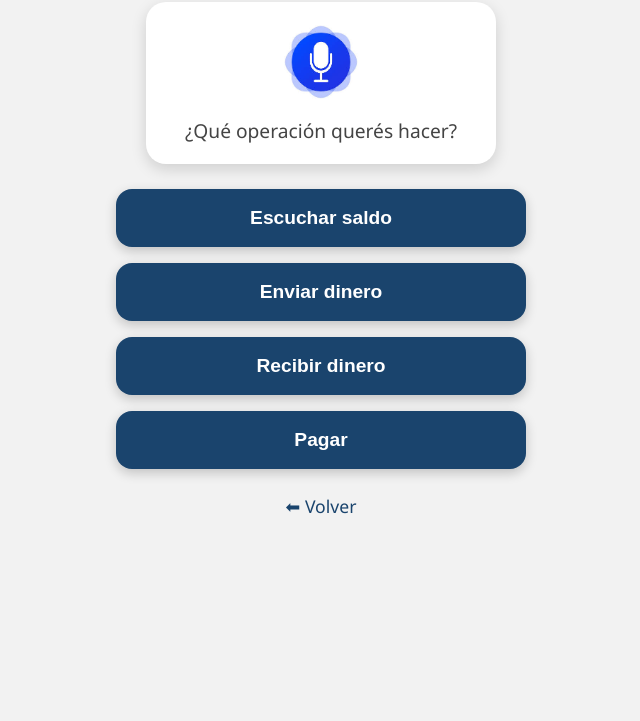
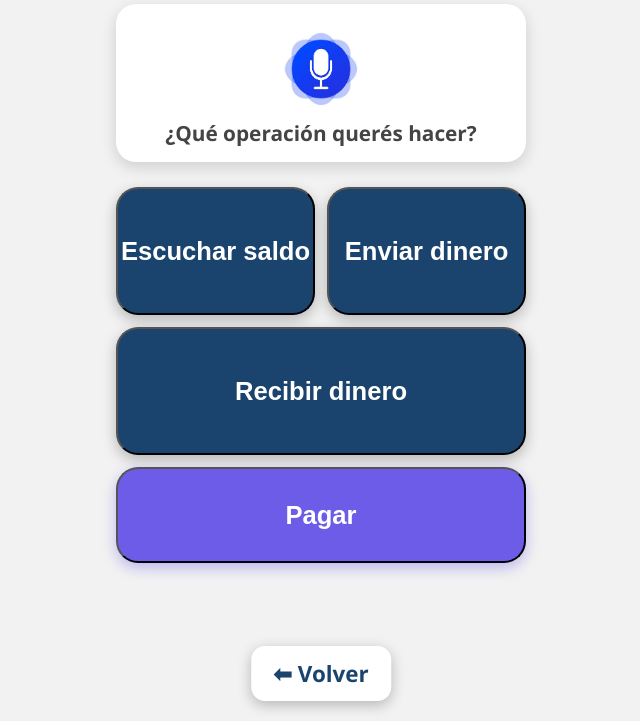
Before and after one commit to naru6798/app-innov-unlam, a plain HTML site: page billetera.html in a window 1280 px wide. Shown: the part 79-800 px from the top of the page, without its empty margins (319-959 px from the left). Drawn offline with Linux system fonts and the light colour scheme.

Commit message:
agrandar botones

```diff
--- a/billetera.html
+++ b/billetera.html
@@ -3,7 +3,7 @@
 <head>
     <meta charset="UTF-8">
     <meta name="viewport" content="width=device-width, initial-scale=1.0">
-    <title>Billetera Virtual</title>
+    <title>Billetera</title>
     <link rel="stylesheet" href="styles.css">
 </head>
 <body>
@@ -16,10 +16,11 @@
 </div>
 
 <nav class="menu">
-    <button class="btn">Escuchar saldo</button>
-    <button class="btn">Enviar dinero</button>
-    <button class="btn">Recibir dinero</button>
-    <button class="btn">Pagar</button>
+    <button class="btn-mitad">Escuchar saldo</button>
+    <button class="btn-mitad">Enviar dinero</button>
+
+    <button class="btn-mitad">Recibir dinero</button>
+    <button class="btn-completo">Pagar</button>
 </nav>
 
 <a href="index.html" class="back">⬅ Volver</a>
--- a/styles.css
+++ b/styles.css
@@ -16,7 +16,7 @@ body {
 
 /* Títulos */
 .titulo {
-    font-size: 1.9rem;
+    font-size: 2rem;
     font-weight: 700;
     margin-bottom: 20px;
     color: #1A1A1A;
@@ -25,107 +25,118 @@ body {
 /* Asistente virtual */
 .asistente-box {
     margin: 20px auto 25px;
-    padding: 20px;
+    padding: 15px;
     border-radius: 20px;
     background: white;
     box-shadow: 0 5px 15px rgba(0,0,0,0.15);
     width: 100%;
-    max-width: 350px;
+    max-width: 100%;
 }
 
-.asistente-box img {
+/* Tamaño EXACTO original */
+.asistente-box img,
+.assistant-image {
     width: 80px;
-    margin-bottom: 10px;
+    height: auto;
+    display: block;
+    margin: 10px auto;
+    border-radius: 14px;
 }
 
 .asistente-texto {
-    font-size: 1.2rem;
+    font-size: 1.3rem;
     color: #444;
-    font-weight: 500;
+    font-weight: 600;
 }
 
-/* Menú de botones */
+/* Botones accesibles */
 .menu {
     display: flex;
-    flex-direction: column;
-    gap: 16px;
+    flex-wrap: wrap;
+    width: 100%;
+    justify-content: center;
+    gap: 12px;
 }
 
-.btn {
+/* ---- Alturas accesibles para botones ---- */
+
+/* Mitad → más altos */
+.btn-mitad {
+    flex: 1 1 calc(50% - 12px);
     background: #1A446D;
     color: white;
-    padding: 18px;
-    font-size: 1.2rem;
-    border-radius: 16px;
-    border: none;
     text-decoration: none;
-    display: block;
-    width: 100%;
-    font-weight: 600;
-    box-shadow: 0 4px 12px rgba(0,0,0,0.2);
+    display: flex;
+    justify-content: center;
+    align-items: center;
+    height: 16vh;            /* Ocupa buena parte de la pantalla */
+    min-height: 110px;
+    font-size: 1.6rem;
+    border-radius: 22px;
+    font-weight: 700;
+    box-shadow: 0 5px 14px rgba(0,0,0,0.25);
 }
 
-.btn:hover {
-    background: #2D5A89;
+/* Completo → MÁS BAJO para no mezclarse con el botón volver */
+.btn-completo {
+    flex: 1 1 100%;
+    background: #6C5CE7;
+    color: white;
+    text-decoration: none;
+    display: flex;
+    justify-content: center;
+    align-items: center;
+
+    height: 12vh;            /* 🔥 antes 18vh → AHORA MÁS CHICO */
+    min-height: 80px;        /* altura mínima segura */
+
+    font-size: 1.6rem;
+    border-radius: 22px;
+    font-weight: 700;
+    box-shadow: 0 5px 14px rgba(108,92,231,0.4);
 }
 
-/* Acción principal */
-.btn-grande {
-    background: #6C5CE7;
-    padding: 22px;
-    font-size: 1.4rem;
-    border-radius: 18px;
-    border: none;
-    color: white;
+/* Cámara simulada */
+.camara-simulada {
     width: 100%;
-    font-weight: 700;
-    box-shadow: 0 6px 16px rgba(108,92,231,0.4);
+    height: 150px;              /* 🔥 antes 220px – ahora más baja */
+    background: #E0E0E0;
+    border: 4px dashed #A0A0A0;
+    margin: 15px auto 20px;     /* menos márgenes */
+    border-radius: 16px;
 }
 
-.btn-grande:hover {
-    background: #7D6BFF;
-}
-
-/* Cámara */
-.camara-simulada {
-    width: 100%;
-    max-width: 350px;
-    height: 200px;
-    background: #E0E0E0;
-    border: 3px dashed #A0A0A0;
-    margin: 20px auto;
-    border-radius: 14px;
-}
 
 /* Gastos */
 .lista-gastos {
     list-style: none;
     margin-top: 20px;
+    width: 100%;
 }
 
 .lista-gastos li {
     background: white;
-    padding: 15px;
-    font-size: 1.1rem;
-    margin: 10px 0;
-    border-radius: 14px;
+    padding: 18px;
+    font-size: 1.3rem;
+    margin: 12px 0;
+    border-radius: 16px;
     box-shadow: 0 4px 12px rgba(0,0,0,0.1);
     text-align: left;
 }
 
-/* Botón volver */
+/* Botón volver (siempre visible abajo) */
 .back {
-    display: inline-block;
-    margin-top: 25px;
-    font-size: 1.1rem;
+    position: fixed;
+    bottom: 20px;
+    left: 50%;
+    transform: translateX(-50%);
+    padding: 12px 22px;
+    background: #ffffff;
+    border-radius: 14px;
+    box-shadow: 0 4px 14px rgba(0,0,0,0.25);
+    font-size: 1.4rem;
+    font-weight: 700;
+    text-decoration: none;
     color: #1A446D;
-    text-decoration: none;
+    z-index: 999;
 }
-
-.assistant-image {
-    width: 100%;
-    max-width: 100%;
-    display: block;
-    height: auto;
-    margin: 20px auto;
-}
```
Also changed, not shown: ajustes.html (+5 -4 lines), gastos.html (+5 -3 lines), identificador.html (+5 -3 lines), index.html (+10 -11 lines).
